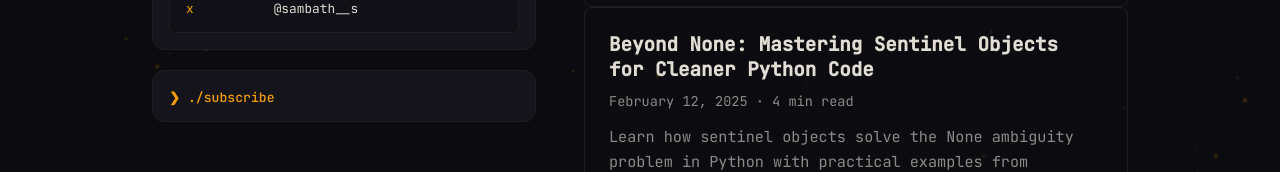
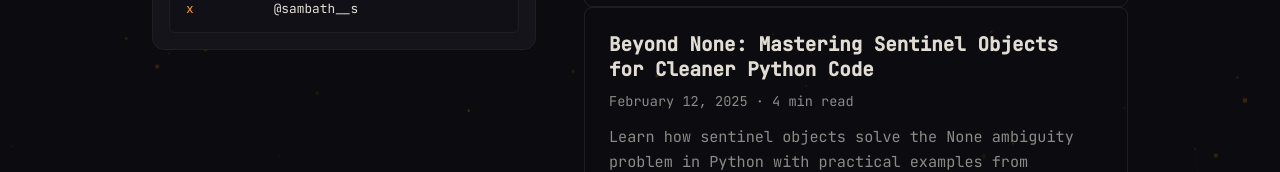
Before and after one commit to sambaths/sambaths-site, an Astro site: page / in a window 1280 px wide. Shown: the part 738-910 px from the top of the page. Built offline with nearby package versions, Linux system fonts and the light colour scheme; Astro itself is replaced by a stand-in of ours; some packages are replaced by stand-ins of ours.

Commit message:
Remove subscribe card from sidebar, keep Beehiiv floating popup

```diff
--- a/src/components/TerminalHome.astro
+++ b/src/components/TerminalHome.astro
@@ -67,14 +67,9 @@ Focus:   ML, Agentic AI, Statistics
         </div>
       </div>
 
-      <div class="proto-b__card">
-        <p class="proto-b__prompt">
-          <span class="proto-b__prompt-symbol">❯</span>
-          <span class="proto-b__cmd-text">./subscribe</span>
-        </p>
-        <script is:inline async src="https://subscribe-forms.beehiiv.com/v3/loader.js" data-beehiiv-form="01ac2b16-b9eb-4411-a482-2430e8a4a8de"></script>
-      </div>
     </aside>
+
+    <script is:inline async src="https://subscribe-forms.beehiiv.com/v3/loader.js" data-beehiiv-form="01ac2b16-b9eb-4411-a482-2430e8a4a8de"></script>
 
     <main class="proto-b__main">
       <p class="proto-b__big-prompt">
```
